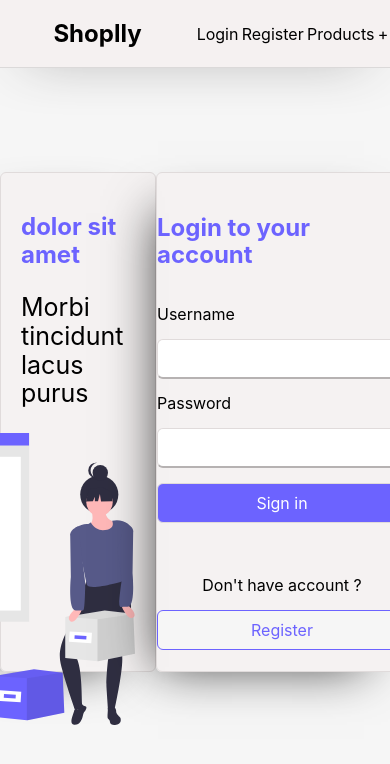
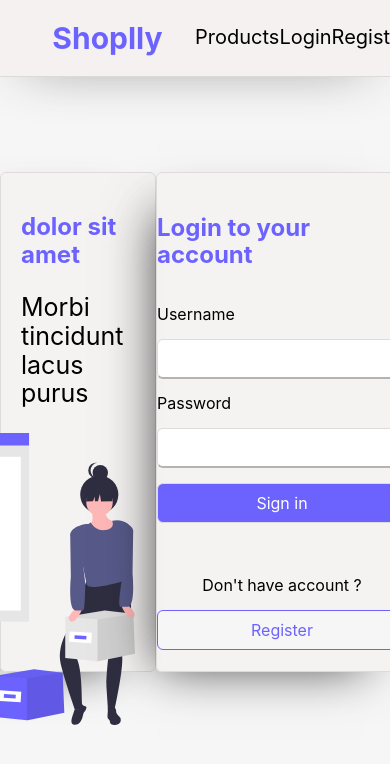
Before and after one commit to ArekStasko/shoplly, a React (Create React App) app: page /login in a window 390 px wide. Shown: the top 764 px of the page. Built offline with nearby package versions, Linux system fonts and the light colour scheme.

Commit message:
add ready navbar without mobile

```diff
--- a/package.json
+++ b/package.json
@@ -3,6 +3,7 @@
   "version": "0.1.0",
   "private": true,
   "dependencies": {
+    "@fortawesome/fontawesome-free": "^5.15.3",
     "@testing-library/jest-dom": "^5.11.4",
     "@testing-library/react": "^11.1.0",
     "@testing-library/user-event": "^12.1.10",
--- a/src/App.js
+++ b/src/App.js
@@ -15,9 +15,9 @@ function App() {
   return (
     <Provider store={store}>
       <div className="app">
-        <Navbar />
         <Router>
           <PersistGate persistor={persistor}>
+          <Navbar />
             <Switch>
               <Route exact path="/" component={FirstPage} />
               <Route path="/login" component={Login} />
--- a/src/assets/styles/themes/default/components/navbar.scss
+++ b/src/assets/styles/themes/default/components/navbar.scss
@@ -1,4 +1,4 @@
-.navbar{
+.navbar {
   position: fixed;
   display: flex;
   align-items: center;
@@ -6,17 +6,53 @@
   width: 100%;
   border-bottom: 1px solid #dbd9d9;
   background-color: #f5f1f1;
-    box-shadow: 0px 4px 59px -27px rgba(0,0,0,0.82);
+  box-shadow: 0px 4px 59px -27px rgba(0, 0, 0, 0.82);
+  padding: 20px;
 
-    &__title{
+  &__title {
     width: 50%;
     display: flex;
     justify-content: center;
+
+    a{
+        font-size: 30px;
+        text-decoration: none;
+        font-weight: bold;
+        color: #6c63ff;
+        transition: all 300ms ease-in-out;
+
+        &:hover {
+            transform: scale(1.01);
+          }
+    }
   }
 
-    &__links{
+  &__links {
     display: flex;
-        justify-content: space-around;
+    align-items: center;
+    justify-content: space-evenly;
     width: 50%;
+
+    &--add {
+      font-size: 35px;
+      color: #6c63ff;
+      transition: all 300ms ease-in-out;
+
+      &:hover {
+        transform: scale(1.1);
       }
     }
+
+    a {
+      color: black;
+      text-decoration: none;
+      font-size: 20px;
+      transition: all 300ms ease-in-out;
+
+      &:hover {
+        transform: scale(1.01);
+        color: #6c63ff;
+      }
+    }
+  }
+}
--- a/src/components/navbar.js
+++ b/src/components/navbar.js
@@ -1,16 +1,23 @@
 import React from "react";
+import { Link } from "react-router-dom";
+import { FontAwesomeIcon } from "@fortawesome/react-fontawesome";
+import {
+  faPlusCircle
+} from '@fortawesome/free-solid-svg-icons'
 
 const Navbar = () => {
   return (
     <div className="navbar">
       <div className="navbar__title">
-        <h2>Shoplly</h2>
+        <Link to='/'>Shoplly</Link>
       </div>
       <div className="navbar__links">
-        <p>Login</p>
-        <p>Register</p>
-        <p>Products</p>
-        <p>+</p>
+        <Link to='/products' >Products</Link>
+        <Link to='/login' >Login</Link>
+        <Link to='/register' >Register</Link>
+        <Link to='/products/add' >
+        <FontAwesomeIcon className='navbar__links--add' icon={faPlusCircle} />
+        </Link>
       </div>
     </div>
   );
```
Also changed, not shown: 1 other file (tests, documents, lock files or other folders). Lines whose indentation alone changed are shown as unchanged.
